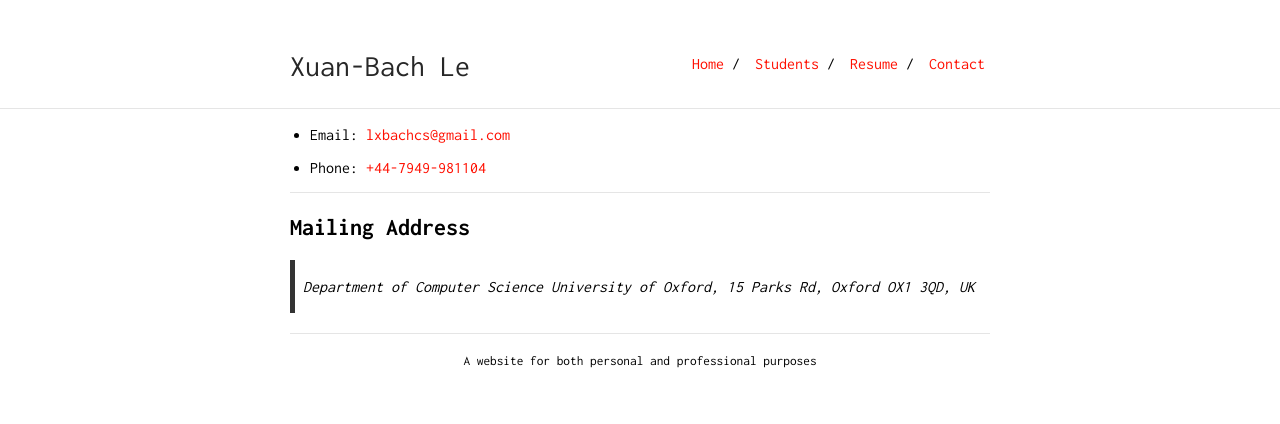
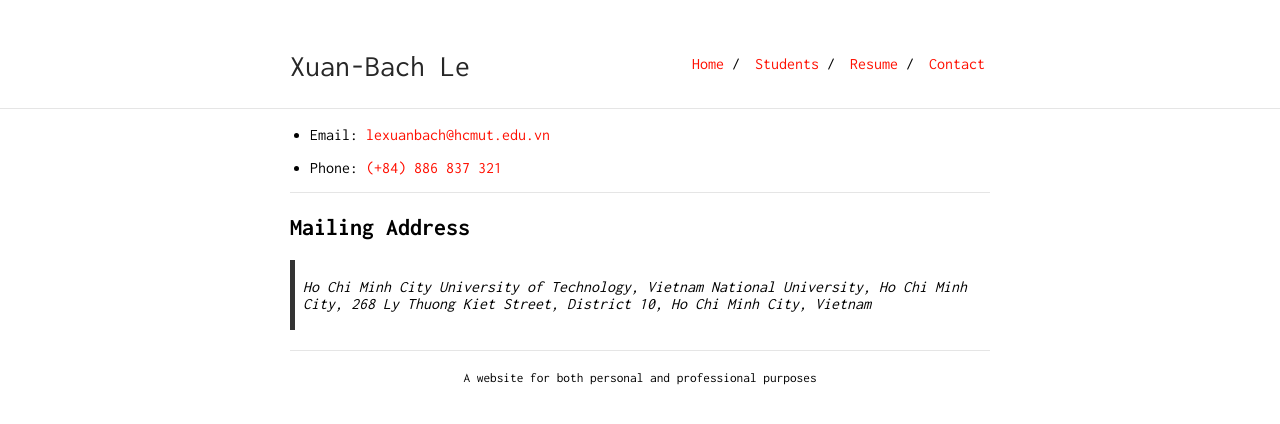
Before and after one commit to lexuanbach/lexuanbach.github.io, a Jekyll site: the page built from contact.md, in a window 1280 px wide. Shown: the top 424 px of the page. Built offline with Jekyll 4.4.1, drawn with Linux system fonts in a browser that asks for light colours.

Commit message:
Update contact page to HCMUT details

```diff
--- a/contact.md
+++ b/contact.md
@@ -3,14 +3,15 @@ layout: default
 is_contact: true
 ---
 
-* Email: [lxbachcs@gmail.com](mailto:lxbachcs@gmail.com)
+* Email: [lexuanbach@hcmut.edu.vn](mailto:lexuanbach@hcmut.edu.vn)
 
-* Phone: [+44-7949-981104](tel:+44-7949-981104)
+* Phone: [(+84) 886 837 321](tel:+84886837321)
 
 ---
 
 ## Mailing Address
 
->Department of Computer Science
->University of Oxford,
->15 Parks Rd, Oxford OX1 3QD, UK
+>Ho Chi Minh City University of Technology,
+>Vietnam National University, Ho Chi Minh City,
+>268 Ly Thuong Kiet Street, District 10,
+>Ho Chi Minh City, Vietnam
```
